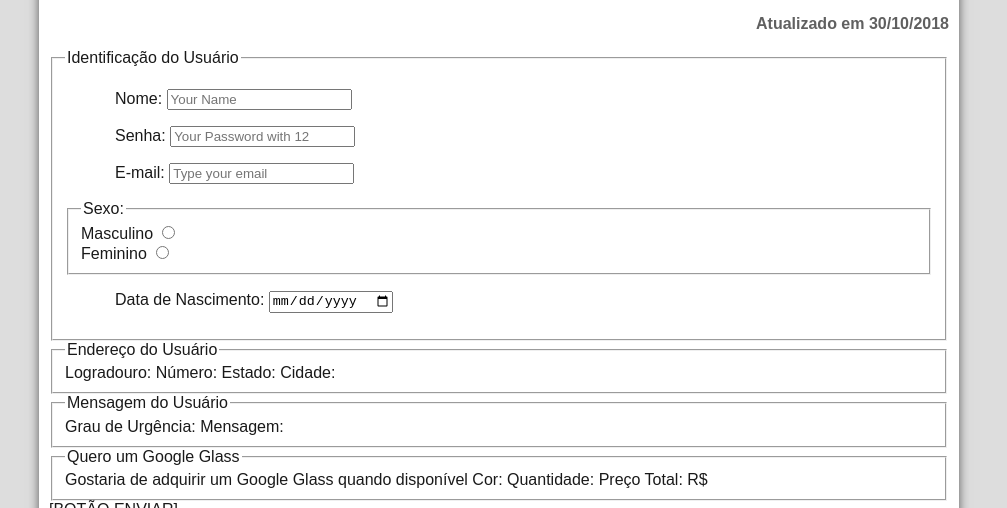
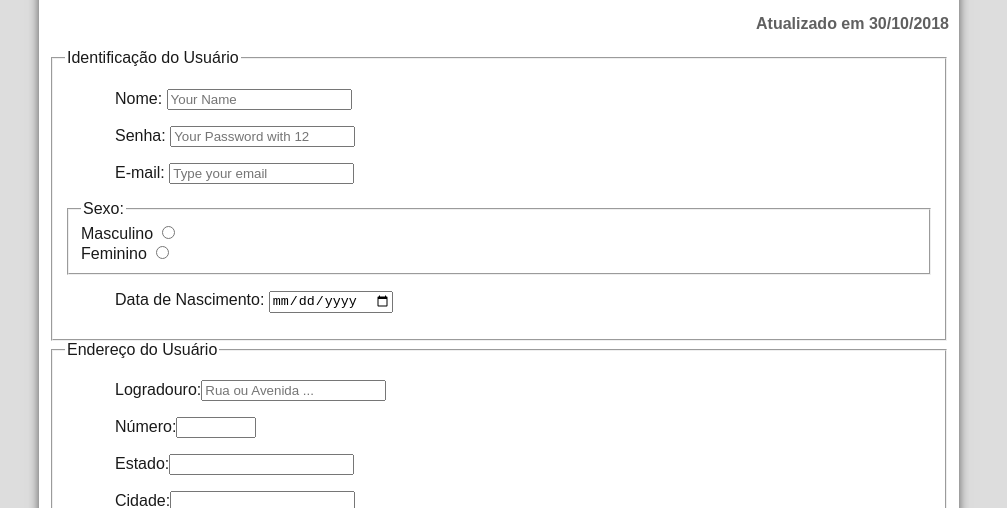
Before and after one commit to Tonyfilho/siteglass2, a plain HTML site: page fale-conosco.html in a window 1280 px wide. Shown: the part 292-800 px from the top of the page, without its empty margins (141-1148 px from the left). Drawn offline with Linux system fonts and the light colour scheme.

Commit message:
update da aula 33 fale conosco

```diff
--- a/fale-conosco.html
+++ b/fale-conosco.html
@@ -59,11 +59,12 @@
                 </fieldset>
 
                 <fieldset id="endereco">
-              <legend>Endereço do Usuário</legend>
-                    Logradouro:
-                    Número:
-                    Estado:
-                    Cidade:
+              <legend>Endereço do Usuário</legend>  <!--Colocamos um LABEL em todos os itens do formulario-->
+                   <p><label for="cLogadouro">Logradouro:<input name="tLogadouro" id="cLogadouro" type="text" placeholder="Rua ou Avenida ..."></label></p>
+                   <p><label for="cNumero"> Número:<input name="tNumero" id="cNumero" type="number" min="0" max="99999"></label></p>
+                   <!--Paramentro MIN e MAX são usados somente no TYPE="NUMBER" para pormos quantidade de numero-->
+                   <p><label for="cEstate">Estado:<input name="tEstate" id="cEstate" type="text"></label></p>
+                   <p><label for="cCidade"> Cidade:<input name="tCidade" id="cCidade" type="text"></label></p>
                 </fieldset>
 
                 <fieldset id="mensagem">
```
